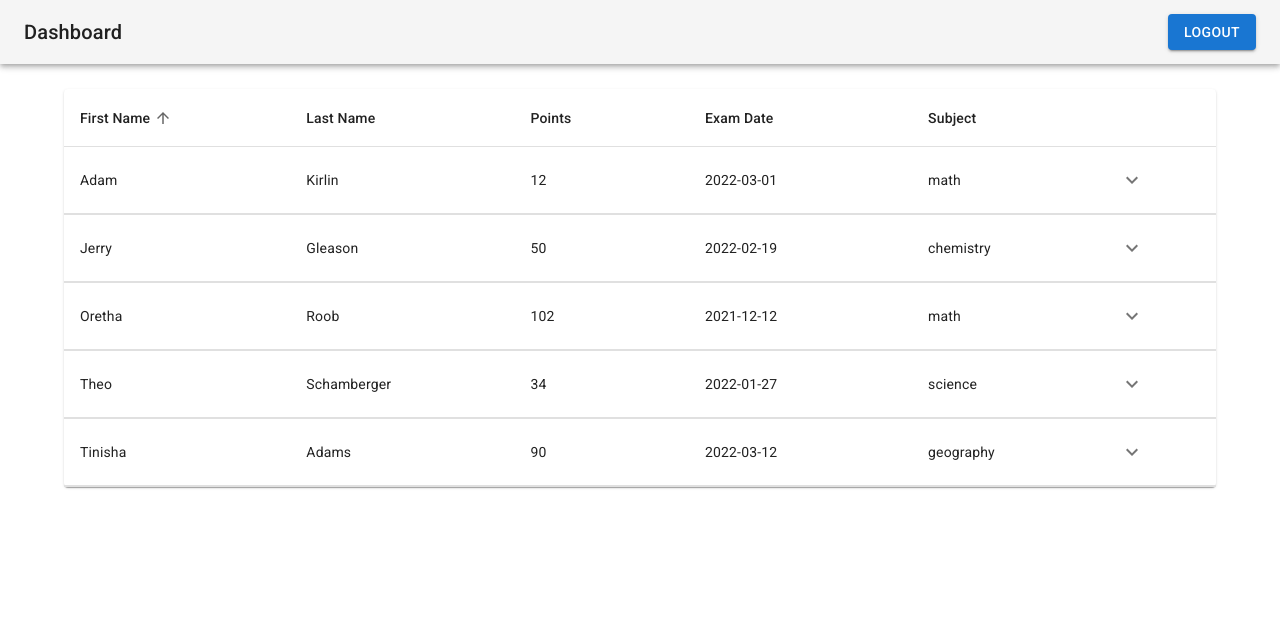
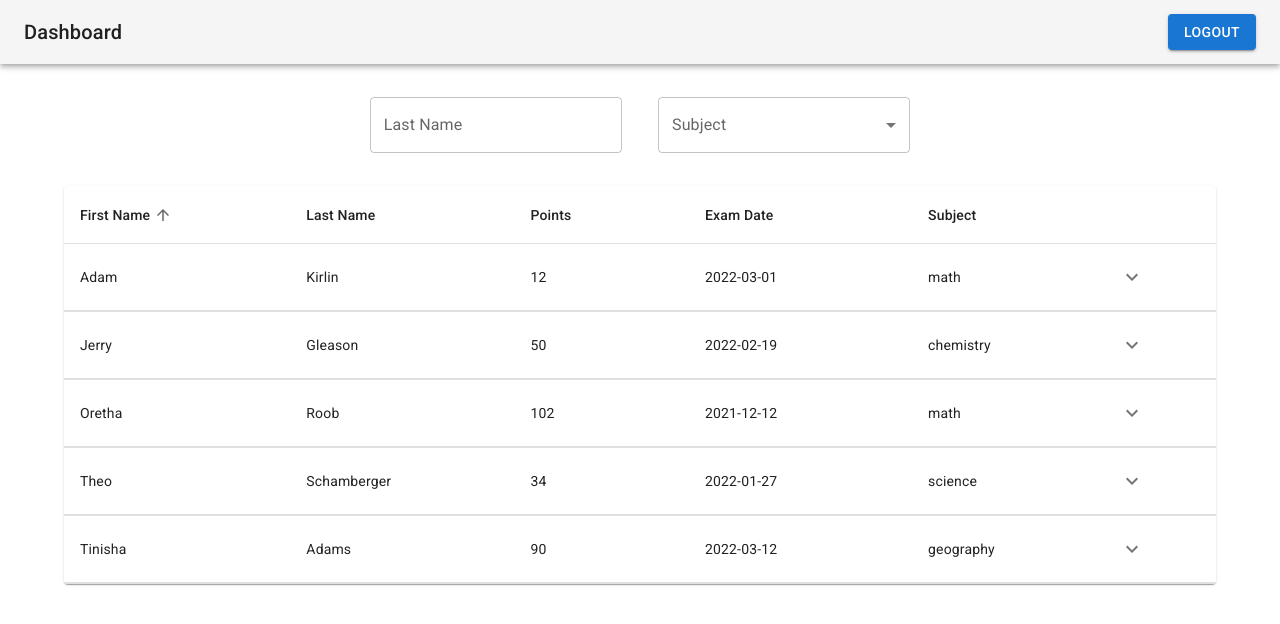
Before and after one commit to Avivos5/react-login-table, a React (Create React App) app: page / in a window 1280 px wide. Both pictures are taken after typing "name@example.com", "Sample123" into the empty fields and a click on the button "SIGN UP". Shown: the top 624 px of the page. Built offline with nearby package versions, Linux system fonts and the light colour scheme; data requests are answered from the project's data file.

Commit message:
added filtering

```diff
--- a/package.json
+++ b/package.json
@@ -3,10 +3,12 @@
   "version": "0.1.0",
   "private": true,
   "dependencies": {
+    "@date-io/date-fns": "^2.13.1",
     "@emotion/react": "^11.8.2",
     "@emotion/styled": "^11.8.1",
     "@hookform/resolvers": "^2.8.8",
     "@mui/icons-material": "^5.5.1",
+    "@mui/lab": "^5.0.0-alpha.73",
     "@mui/material": "^5.5.1",
     "@testing-library/jest-dom": "^5.16.2",
     "@testing-library/react": "^12.1.4",
@@ -16,6 +18,7 @@
     "@types/react": "^17.0.40",
     "@types/react-dom": "^17.0.13",
     "axios": "^0.26.1",
+    "date-fns": "^2.28.0",
     "react": "^17.0.2",
     "react-dom": "^17.0.2",
     "react-hook-form": "^7.28.0",
--- a/src/components/Dashboard.tsx
+++ b/src/components/Dashboard.tsx
@@ -9,6 +9,17 @@ import Box from '@mui/material/Box';
 import CircularProgress from '@mui/material/CircularProgress';
 import NavBar from './NavBar';
 import CollapsibleTableRow from './CollabsibleTableRow';
+import { TextField } from '@mui/material';
+import DateAdapter from "@date-io/date-fns";
+import LocalizationProvider from '@mui/lab/LocalizationProvider';
+import DatePicker from '@mui/lab/DatePicker';
+import MenuItem from '@mui/material/MenuItem';
+import Select, { SelectChangeEvent } from '@mui/material/Select';
+import InputLabel from '@mui/material/InputLabel';
+import FormControl from '@mui/material/FormControl';
+
+
+
 
  export interface Data {
    id: number;
@@ -50,7 +61,29 @@ function Dashboard() {
    const [order, setOrder] = useState<Order>("asc");
    const [orderBy, setOrderBy] = useState<keyof Data>("first_name");
    const [selected, setSelected] = useState<readonly number[]>([]);
+   const [allTableContent, setAllTableContent] = useState<Data[]>([]);
    const [tableContent, setTableContent] = useState<Data[]>([]);
+   const [lastNameFilter, setLastNameFilter] = useState('');
+   const [examDateFilter, setExamDateFilter] = useState<Date | null>(null);
+   const [subjectFilter, setSubjectFilter] = useState('');
+
+   const queryChanged = () => {
+      let studentsToFilter: Data[] = [...allTableContent];
+
+      if(!(lastNameFilter === ""))
+      studentsToFilter = studentsToFilter.filter(student => student.last_name.toUpperCase().includes(lastNameFilter.toUpperCase()));
+
+      if(!(examDateFilter === null))
+      studentsToFilter = studentsToFilter.filter(student => {
+         const studDate = new Date(student.exam_date);
+         return (studDate >= examDateFilter);
+      });
+
+      if(!(subjectFilter === ""))
+      studentsToFilter = studentsToFilter.filter(student => student.subject.toUpperCase().includes(subjectFilter.toUpperCase()));
+
+      setTableContent(studentsToFilter);
+  }
 
    const isSelected = (name: number) => selected.indexOf(name) !== -1;
 
@@ -88,17 +121,73 @@ function Dashboard() {
       const response = await appService.getStudMarks();
       console.log(response);
       setTableContent(response);
+      setAllTableContent(response);
    }
 
-   useEffect(() => {
-      getAllStudMarks();
-   }, [])
+   useEffect(() => { getAllStudMarks() }, []);
+
+   useEffect(() => { queryChanged() }, [lastNameFilter])
+
+  useEffect(() => { queryChanged() }, [examDateFilter])
+
+  useEffect(() => { queryChanged() }, [subjectFilter])
 
   return (
      <>
       <NavBar />
       {tableContent.length ?
         <>
+         <Box
+            component="form"
+            sx={{
+            '& > :not(style)': { m: 1, width: '25ch' },
+            width: "90%",
+            margin: "25px auto 0",
+            display: "flex",
+            justifyContent: "center",
+            flexWrap: "wrap",
+            gap: '20px'
+
+            }}
+            noValidate
+            autoComplete="off"
+         >
+            <TextField
+            label="Last Name"
+            onChange={(event: React.ChangeEvent<HTMLInputElement>) => {
+               setLastNameFilter(event.target.value);
+            }}/>
+            <LocalizationProvider dateAdapter={DateAdapter}>
+               <DatePicker
+               label="Exam Date (later than)"
+               value={examDateFilter}
+               onChange={(newValue) => {
+                  setExamDateFilter(newValue);
+                  console.log(newValue);
+               }}
+               renderInput={(params: any) => <TextField {...params} />}
+               />
+            </LocalizationProvider>
+            <FormControl fullWidth>
+            <InputLabel>Subject</InputLabel>
+            <Select
+               value={subjectFilter}
+               label="Subject"
+               onChange={(event: SelectChangeEvent) => {
+                  setSubjectFilter(event.target.value);
+                  console.log(event.target.value)
+                }}
+            >
+               <MenuItem value="">
+                  <em>None</em>
+               </MenuItem>
+               <MenuItem value={"chemistry"}>Chemistry</MenuItem>
+               <MenuItem value={"science"}>Science</MenuItem>
+               <MenuItem value={"math"}>Math</MenuItem>
+               <MenuItem value={"geography"}>Geography</MenuItem>
+            </Select>
+            </FormControl>
+         </Box>
           <Box sx={{ width: "90%", margin: "25px auto" }}>
             <Paper sx={{ width: "100%", mb: 2 }}>
             <TableContainer>
```
Also changed, not shown: 1 other file (tests, documents, lock files or other folders).
